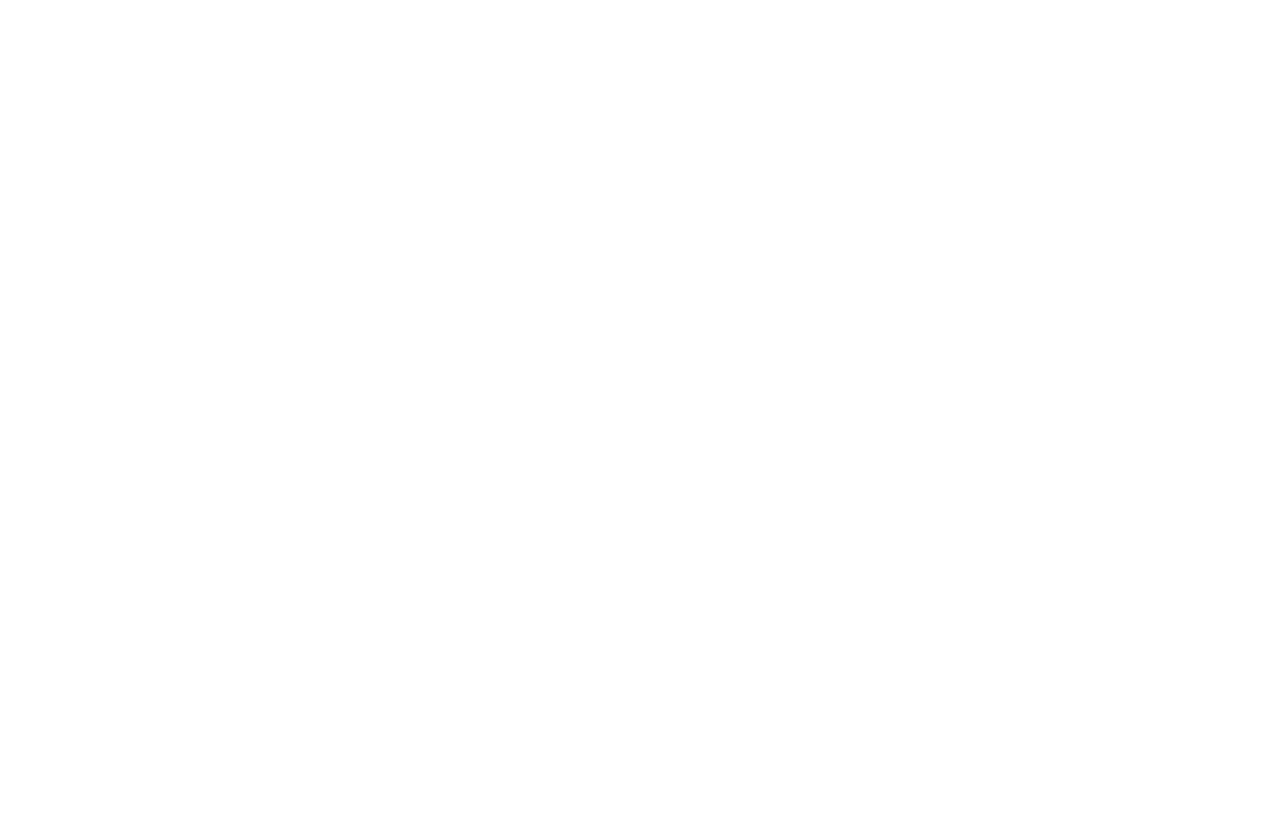
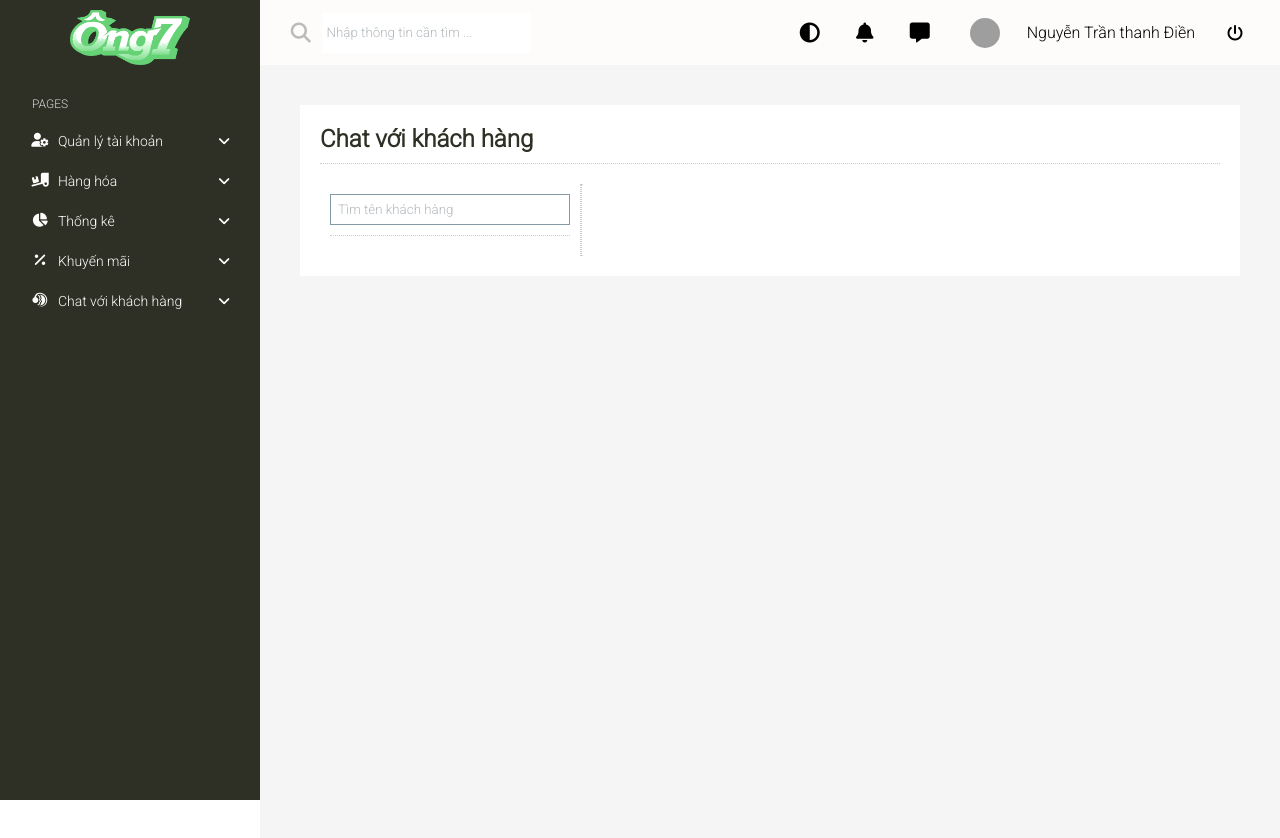
Before and after one commit to vietanhyoyo/nienluannganh, a React (Create React App) app: page /admin/adminchat in a window 1280 px wide. Before the commit this address had no page. Shown: the top 838 px of the page. Before the commit the page ends 800 px from the top, so only its background shows below. Built offline with nearby package versions, Linux system fonts and the light colour scheme; grey boxes are pictures that could not be loaded.

Commit message:
Dang tao chat

```diff
--- a/package.json
+++ b/package.json
@@ -4,6 +4,9 @@
   "private": true,
   "proxy": "http://localhost:5000",
   "dependencies": {
+    "@emotion/react": "^11.8.2",
+    "@emotion/styled": "^11.8.1",
+    "@mui/material": "^5.5.2",
     "@testing-library/jest-dom": "^5.16.1",
     "@testing-library/react": "^12.1.2",
     "@testing-library/user-event": "^13.5.0",
--- a/src/App.js
+++ b/src/App.js
@@ -22,7 +22,8 @@ import AdminStatistical from "./components/admin/AdminStatistical";
 import Find from "./components/find/Find";
 import FindSearch from "./components/find/FindSearch";
 import AdminAddUser from "./components/admin/AdminAddUser";
-import ListProductAdmin from "./components/admin/ListProductAdmin"
+import ListProductAdmin from "./components/admin/ListProductAdmin";
+import AdminChat from "./components/admin/AdminChat";
 
 function App() {
   return (
@@ -55,6 +56,7 @@ function App() {
             <Route path='addproduct' element={<AdminAddProduct />} />
             <Route path='Statistical' element={<AdminStatistical/>} />
             <Route path='product' element={<ListProductAdmin/>} />
+            <Route path='adminchat' element={<AdminChat />} />
           </Route>
         </Routes>
       </React.Fragment>
--- a/src/components/Chat.js
+++ b/src/components/Chat.js
@@ -1,20 +1,84 @@
-import '../css/chat.css'
-import { useRef, useEffect } from 'react';
-import io from 'socket.io-client'
+import '../css/chat.css';
+import { memo, useRef, useEffect, useContext, useState } from 'react';
+import axios from 'axios';
+import io from 'socket.io-client';
+import { LoginContext } from '../contexts/LoginContext';
 
-export default function Chat() {
+function Chat() {
 
+    /**Lấy giá trị context */
+    const context = useContext(LoginContext);
+    const role = context.role;
+    const iduser = context.iduser;
+
+    /**Tên user đăng nhập */
+    const [nameUser, setNameUser] = useState('Chưa đăng nhập!');
+
+    /**Socket để kết nối đến server */
+    const socket = useRef();
+
+    /**useState lưu thông tin chat message */
+    const [chatMessage, setChatMessage] = useState([{
+        className: 'chat__message chat__message--left',
+        message: 'Xin chào',
+    }, {
+        className: 'chat__message chat__message--right',
+        message: 'Tôi có thể giúp gì cho bạn.',
+    }]);
+
+    /**Dữ liệu trong ô input */
+    const [inputText, setInputText] = useState('');
+
+    /**Đóng mở form */
     const turnon = useRef();
     const form = useRef();
-
     const handleToggle = () => {
         turnon.current.classList.toggle('chat--hidden');
         form.current.classList.toggle('chat--hidden');
     };
 
+    /**Lấy dữ liệu tên user đăng nhập */
     useEffect(() => {
-        const socket = io('http://localhost:5000', { transports : ['websocket'] });
-    },[])
+        axios.post('/login/layuser', { id: iduser })
+            .then(response => response.data)
+            .then(response => {
+                setNameUser(response.hoten);
+            });
+    }, [iduser]);
+
+    /**Kết nối với socket */
+    useEffect(() => {
+        const socketIO = io('http://localhost:5000', { transports: ['websocket'] })
+        socket.current = socketIO;
+        socket.current.on('user-chat', data => {
+            console.log(data);
+            setChatMessage(prev => ([...prev, {
+                className: 'chat__message chat__message--right',
+                message: data.message
+            }]));
+
+            const element = document.getElementById('chat-show');
+            element.scrollTop = element.scrollHeight;
+        });
+        return () => {
+            socket.current.on("disconnect", (reason) => {
+                console.log(reason);
+            });
+        }
+    }, []);
+
+    /**Gửi dữ liệu message */
+    const handleSendMessage = () => {
+        socket.current.emit('on-chat', { id: iduser, name: nameUser, message: inputText, role: role });
+        setInputText('');
+    }
+
+    /**Sự kiên Enter trong khung chat */
+    const handleEnter = (e) => {
+        if (e.key === 'Enter') {
+            handleSendMessage();
+        }
+    }
 
     return (
         <div className='chat'>
@@ -27,41 +91,22 @@ export default function Chat() {
                     <p>CHAT</p>
                     <i className='fa-solid fa-square-xmark chat__icon--close' onClick={handleToggle}></i>
                 </div>
-                <div className='chat__show'>
-                    <div className='chat__message chat__message--left'>
-                        <p>Xin chào chúng tôi có thể giúp gì cho bạn!
-                            lorem skdfjjlkạ djdj ákdkfj lákkdjf ládjf a sd fj alskdjf lksdjf laksdjf lalskdfj
-                            àádsdfádf ádfsdfsdf ádfsfsdf ággggggggggg geegg sgfgsdgdg sdfgsdfgsdfg éttsd
-                            sdfgdgd sfgsdgsdg sdfgsdgsdgf ảgegdg
-                            sdfgsdgsdgf sdfgsdgsdg sdfgsdgsdfg ate iiiiiiii hhjhjhj jhjhjhihi kljljlj
-                            jlkj ljọi ôiihoihoi ohhoip
-                        </p>
-                    </div>
-                    <div className='chat__message chat__message--right'>
-                        <p>Xin chào Admin! ádfsadf ádfấdf ádfádf
-                            ádfsadf ádfád fádfád fa ádf âssssss      sadfsfà
-                            adsfs ádf       fádfsdfsdf adsfsfá sdạlsdljf ádlfjlaksdfj
-                            ádfjl ádlkfjlakskdfj alkdfjlaksdjfks alkkfjlklaksfjákl
-                            alsjdfklsdì ạdfiwfoaề áidhfóiahfía aoídhfsdfà oiáhfsjdfkldsjf
-                            ạklsà ádjfiodjsfíadf ạdfjiajflsjdf alsdjfídfjaoídjf jádjfládfj
-                        </p>
-                    </div>
-                    <div className='chat__message chat__message--left'>
-                        <p>Xin chào chúng tôi có thể giúp gì cho bạn!
-                            lorem skdfjjlkạ djdj ákdkfj lákkdjf ládjf a sd fj alskdjf lksdjf laksdjf lalskdfj
-                            àádsdfádf ádfsdfsdf ádfsfsdf ággggggggggg geegg sgfgsdgdg sdfgsdfgsdfg éttsd
-                            sdfgdgd sfgsdgsdg sdfgsdgsdgf ảgegdg
-                            sdfgsdgsdgf sdfgsdgsdg sdfgsdgsdfg ate iiiiiiii hhjhjhj jhjhjhihi kljljlj
-                            jlkj ljọi ôiihoihoi ohhoip
-                        </p>
-                    </div>
+                <div className='chat__show' id='chat-show'>
+                    {chatMessage.map((ele, index) => {
+                        return <div className={ele.className} key={index}>
+                            <p>{ele.message}</p>
+                        </div>
+                    })}
                 </div>
-                <div className='chat__write'>
-                    <input type='text' className='chat__input input-text' />
-                    <div className='button chat__button'>Gửi</div>
+                <div className='chat__write' onKeyPress={e => handleEnter(e)}>
+                    <input type='text' className='chat__input input-text'
+                        onChange={e => setInputText(e.target.value)} value={inputText} />
+                    <div className='button chat__button' onClick={handleSendMessage}>Gửi</div>
                 </div>
             </div>
         </div>
     );
 
 }
+
+export default memo(Chat);
--- a/src/components/Search.js
+++ b/src/components/Search.js
@@ -12,7 +12,7 @@ function Search() {
         navigate(`/findsearch/${input}`);
     }
 
-    const handlEnter = (e) => {
+    const handleEnter = (e) => {
         if (e.key === 'Enter') {
             const input = inputSearch.current.value;
             if (input !== '') {
@@ -27,7 +27,7 @@ function Search() {
                 type='text'
                 placeholder="Tìm sản phẩm"
                 ref={inputSearch}
-                onKeyPress={(e) => handlEnter(e)}
+                onKeyPress={(e) => handleEnter(e)}
             />
             <div
                 className='header__icon header__icon--search'
--- /dev/null
+++ b/src/components/admin/AdminChat.js
@@ -0,0 +1,25 @@
+import '../../css/adminchat.css';
+import AdminChatUser from './adminchat/AdminChatUser';
+
+function AdminChat() {
+
+    return (<div className='adminchat'>
+        <div className='adminchat__content'>
+            <div className='adminchat__header'>
+                <h2>Chat với khách hàng</h2>
+                <div className='adminchat__border'></div>
+            </div>
+            <div className='adminchat__body'>
+                <div className='adminchat__left'>
+                    <div className='adminchat__search'>
+                        <input type='text' placeholder='Tìm tên khách hàng' />
+                        <div className='adminchat__border'></div>
+                    </div>
+                </div>
+                <div className='adminchat__right'></div>
+            </div>
+        </div>
+    </div>)
+}
+
+export default AdminChat;
--- a/src/components/admin/adminmenu/AdminMenuData.js
+++ b/src/components/admin/adminmenu/AdminMenuData.js
@@ -59,8 +59,8 @@ const TheUl = [
     ]
     },
     {
-        // Hàng hóa
-    icon : 'fa-brands fa-teamspeak',
+        // Khuyen mai
+    icon : 'fa-solid fa-percent',
     title : 'Khuyến mãi',
     icon2 : 'fa-solid fa-angle-down',
     path : '/',
@@ -71,7 +71,20 @@ const TheUl = [
         },
 
     ]
-    },
+    },{
+        // Chat Admin voi khach hang
+    icon : 'fa-brands fa-teamspeak',
+    title : 'Chat với khách hàng',
+    icon2 : 'fa-solid fa-angle-down',
+    path : '/',
+    child: [
+        {
+            title: 'Chat',
+            path: '/admin/adminchat'
+        },
+
+    ]
+    }
 
 ]
 
--- a/src/components/find/FindSearch.js
+++ b/src/components/find/FindSearch.js
@@ -37,6 +37,7 @@ function FindSearch() {
         for (let i = 0; i <= n; i++) {
             listProduct.push(<MerchandiseItem
                 key={i}
+                _id={list[i]._id}
                 name={list[i].tensanpham}
                 image={list[i].hinhanh[0]}
                 cost={list[i].gianiemyet}
--- /dev/null
+++ b/src/css/adminchat.css
@@ -0,0 +1,42 @@
+
+.adminchat{
+    width: 100%;
+    flex: 1;
+    padding: 40px;
+    color: var(--c1);
+}
+.adminchat__content{
+    max-width: 1250px;
+    background-color: #fff;
+    padding: 20px;
+}
+.adminchat__header{margin-bottom: 20px;}
+
+.adminchat__border{
+    margin-top: 10px;
+    margin-bottom: 10px;
+    width: 100%;
+    border-bottom: 1px dotted #ccc;
+}
+.adminchat__body{
+    display: flex;
+}
+.adminchat__left{
+    width: 260px;
+}
+.adminchat__search{
+    width: 100%;
+    padding: 10px;
+}
+.adminchat__search input{
+    width: 100%;
+    padding: 7px;
+    border: 1px solid var(--c2);
+}
+.adminchat__search input:focus{
+    border-color: var(--c3);
+    outline: none;
+}
+.adminchat__right{
+    border: 1px dotted #ccc;
+}
--- a/src/css/chat.css
+++ b/src/css/chat.css
@@ -37,6 +37,22 @@
     font-size: 13px;
     overflow-y: scroll;
 }
+.chat__show::-webkit-scrollbar {
+    width: 7px;
+
+}
+.chat__show::-webkit-scrollbar-track {
+    border-radius: 10px;
+}
+.chat__show::-webkit-scrollbar-thumb {
+    background: #ddd;
+    border-radius: 10px;
+    cursor: pointer;
+}
+.chat__show::-webkit-scrollbar-thumb:hover {
+    background: var(--c3);
+}
+
 .chat__message{
     border-radius: 6px;
     background-color: white;
```
Also changed, not shown: src/components/admin/adminchat/AdminChatUser.js (added), 1 other file (tests, documents, lock files or other folders).
